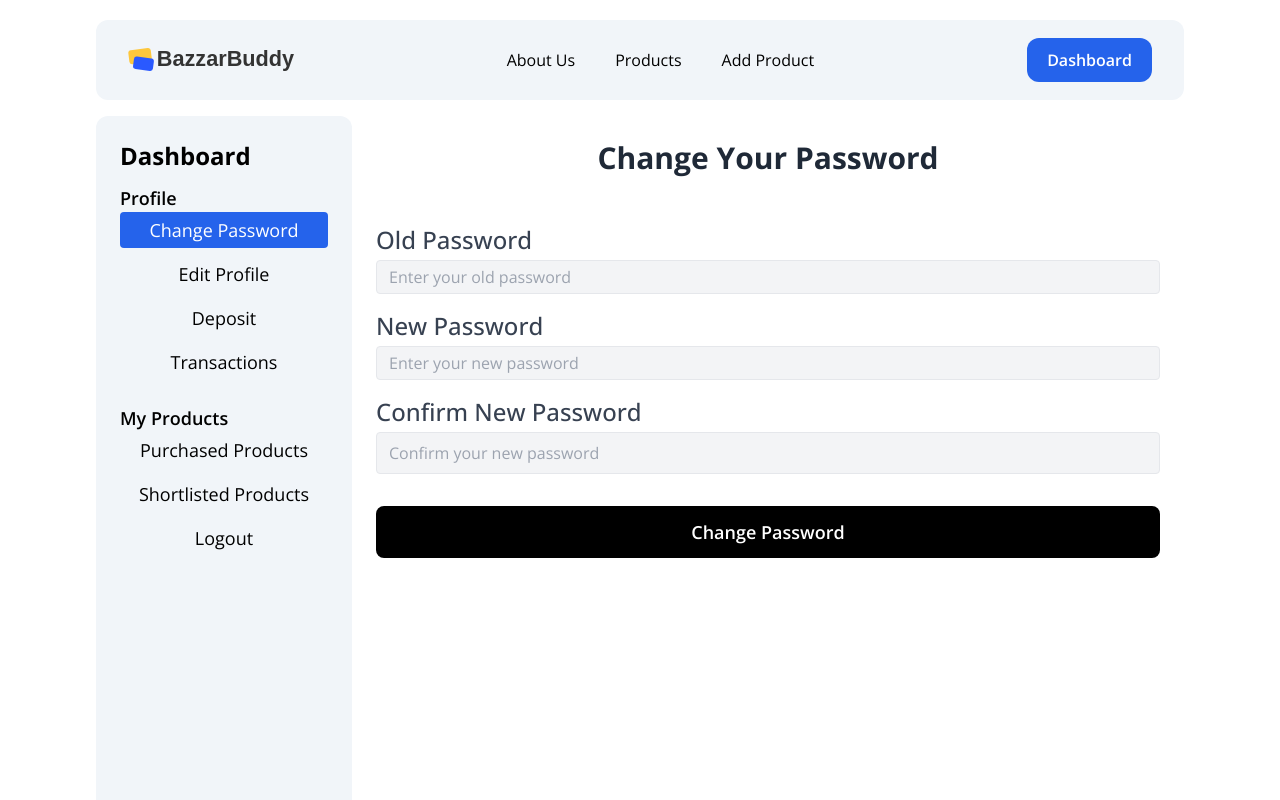
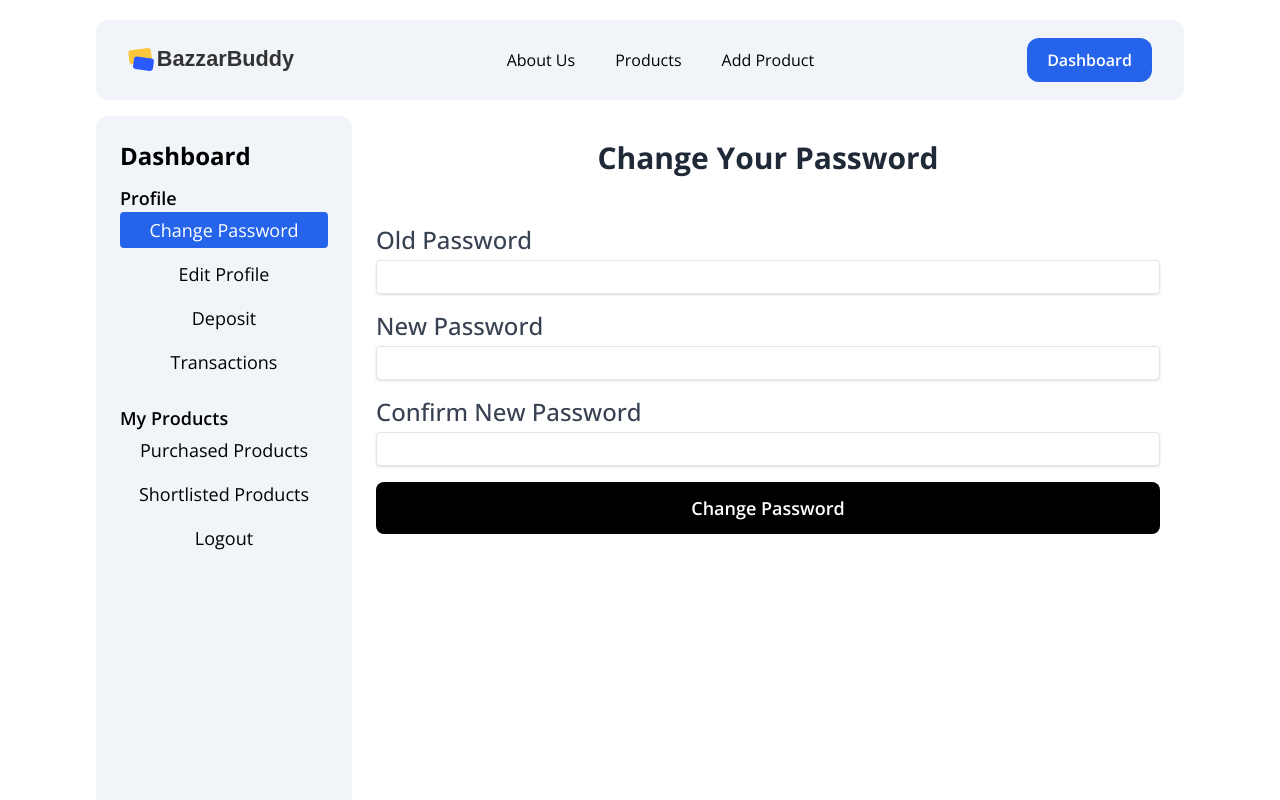
Before and after one commit to Tahsin005/BazzarBuddy, a React (Vite) app: page /dashboard/profile/change-password in a window 1280 px wide. Shown: the top 800 px of the page. Built offline with nearby package versions, Linux system fonts and the light colour scheme; no server answers; sample sign-in values are in the browser's storage.

Commit message:
added password change functionality

```diff
--- a/index.html
+++ b/index.html
@@ -2,9 +2,9 @@
 <html lang="en">
   <head>
     <meta charset="UTF-8" />
-    <link rel="icon" type="image/svg+xml" href="./src/assets/bazzarBuddy.png" />
+    <link rel="icon" type="image/svg+xml" href="./src/assets/bazzar_buddy.png" />
     <meta name="viewport" content="width=device-width, initial-scale=1.0" />
-    <title>Vite + React</title>
+    <title>BazzarBuddy</title>
   </head>
   <body>
     <div id="root"></div>
--- a/src/pages/ChangePassword/ChangePassword.jsx
+++ b/src/pages/ChangePassword/ChangePassword.jsx
@@ -1,26 +1,56 @@
 import React, { useState } from 'react';
+import { toast, ToastContainer } from 'react-toastify';
+import 'react-toastify/dist/ReactToastify.css';
+import { useNavigate } from 'react-router-dom';
+import { isAuthenticated } from '../../utils/authCheck';
 
 const ChangePassword = () => {
   const [oldPassword, setOldPassword] = useState('');
   const [newPassword, setNewPassword] = useState('');
   const [confirmPassword, setConfirmPassword] = useState('');
   const [errorMessage, setErrorMessage] = useState('');
+  const navigate = useNavigate();
 
-    const handleChangePassword = (event) => {
+  const handleChangePassword = async (event) => {
     event.preventDefault();
 
-        if (newPassword !== confirmPassword) {
-            setErrorMessage("New password and confirmation password do not match.");
+    if (!isAuthenticated()) {
+      navigate('/login');
       return;
     }
 
-        // fetch('/change-password', {
-        //   method: 'POST',
-        //   body: JSON.stringify({ oldPassword, newPassword }),
-        // });
+    const user_id = localStorage.getItem('bazzar_buddy_user_id');
 
-        setErrorMessage('');
-        alert('Password changed successfully!');
+    if (newPassword !== confirmPassword) {
+      toast.error("New password and confirmation password do not match.");
+      return;
+    }
+
+    try {
+      const response = await fetch(`http://127.0.0.1:8000/user/password_change/`, {
+        method: 'POST',
+        headers: { 'Content-Type': 'application/json' },
+        body: JSON.stringify({ user_id, old_password: oldPassword, password: newPassword, password2: confirmPassword }),
+      });
+      const data = await response.json();
+      if (data.message) {
+        toast.success('Password changed successfully');
+        setTimeout(() => {
+          navigate('/dashboard');
+        }, 2000);
+      } else {
+          toast.error('Old password is not correct!');
+          setTimeout(() => {
+          navigate('/dashboard/profile/change-password');
+        }, 2000);
+      }
+    } catch (error) {
+      console.error('Error changing password:', error);
+      toast.error('Error changing password. Please try again.');
+      setTimeout(() => {
+        navigate('/dashboard');
+      }, 2000);
+    }
   };
 
   return (
@@ -45,46 +75,39 @@ const ChangePassword = () => {
                   type="password"
                   name="old-password"
                   id="old-password"
-                                    className="block w-full px-3 py-1 text-gray-700 bg-gray-100 border border-gray-200 rounded focus:ring-blue-500 focus:border-blue-500"
-                                    placeholder="Enter your old password"
                   value={oldPassword}
                   onChange={(e) => setOldPassword(e.target.value)}
-                                    required
+                  className="block w-full px-3 py-1 text-gray-700 border rounded shadow appearance-none focus:outline-none focus:shadow-outline"
                 />
               </div>
 
               {/* New Password */}
               <div className="mt-4">
-                                <label htmlFor="password" className="block mb-1 text-xl font-medium text-gray-700 lg:text-2xl">New Password</label>
+                <label htmlFor="new-password" className="block mb-1 text-xl font-medium text-gray-700 lg:text-2xl">New Password</label>
                 <input
                   type="password"
-                                    name="password"
-                                    id="password"
-                                    className="block w-full px-3 py-1 text-gray-700 bg-gray-100 border border-gray-200 rounded focus:ring-blue-500 focus:border-blue-500"
-                                    placeholder="Enter your new password"
+                  name="new-password"
+                  id="new-password"
                   value={newPassword}
                   onChange={(e) => setNewPassword(e.target.value)}
-                                    required
+                  className="block w-full px-3 py-1 text-gray-700 border rounded shadow appearance-none focus:outline-none focus:shadow-outline"
                 />
               </div>
 
               {/* Confirm New Password */}
               <div className="mt-4">
-                                <label htmlFor="password2" className="block mb-1 text-xl font-medium text-gray-700 lg:text-2xl">Confirm New Password</label>
+                <label htmlFor="confirm-password" className="block mb-1 text-xl font-medium text-gray-700 lg:text-2xl">Confirm New Password</label>
                 <input
                   type="password"
-                                    name="password2"
-                                    id="password2"
-                                    className="block w-full px-3 py-2 text-gray-700 bg-gray-100 border border-gray-200 rounded focus:ring-blue-500 focus:border-blue-500"
-                                    placeholder="Confirm your new password"
+                  name="confirm-password"
+                  id="confirm-password"
                   value={confirmPassword}
                   onChange={(e) => setConfirmPassword(e.target.value)}
-                                    required
+                  className="block w-full px-3 py-1 text-gray-700 border rounded shadow appearance-none focus:outline-none focus:shadow-outline"
                 />
               </div>
 
-                            {/* Submit Button */}
-                            <div className="mt-8 space-x-4">
+              <div className="mt-4">
                 <button
                   type="submit"
                   className="w-full px-6 py-3 text-base font-semibold text-white transition duration-300 ease-in-out transform bg-black rounded-lg hover:text-black hover:bg-yellow-300 lg:text-lg hover:shadow-lg"
@@ -96,6 +119,7 @@ const ChangePassword = () => {
           </div>
         </div>
       </div>
+      <ToastContainer />
     </main>
   );
 };
--- a/src/pages/EditProfile/EditProfile.jsx
+++ b/src/pages/EditProfile/EditProfile.jsx
@@ -89,7 +89,7 @@ const EditProfile = () => {
       ) : (
         <form onSubmit={handleEditProfile}>
           <div className="mb-4">
-            <label htmlFor="first_name" className="block mb-2 text-sm font-bold text-gray-700">
+            <label htmlFor="first_name" className="block mb-1 text-xl font-medium text-gray-700 lg:text-2xl">
               First Name
             </label>
             <input
@@ -102,7 +102,7 @@ const EditProfile = () => {
           </div>
 
           <div className="mb-4">
-            <label htmlFor="last_name" className="block mb-2 text-sm font-bold text-gray-700">
+            <label htmlFor="last_name" className="block mb-1 text-xl font-medium text-gray-700 lg:text-2xl">
               Last Name
             </label>
             <input
@@ -115,7 +115,7 @@ const EditProfile = () => {
           </div>
 
           <div className="mb-4">
-            <label htmlFor="email" className="block mb-2 text-sm font-bold text-gray-700">
+            <label htmlFor="email" className="block mb-1 text-xl font-medium text-gray-700 lg:text-2xl">
               Email
             </label>
             <input
```
Also changed, not shown: src/assets/bazzar_buddy.png (added). Lines whose indentation alone changed are shown as unchanged.
